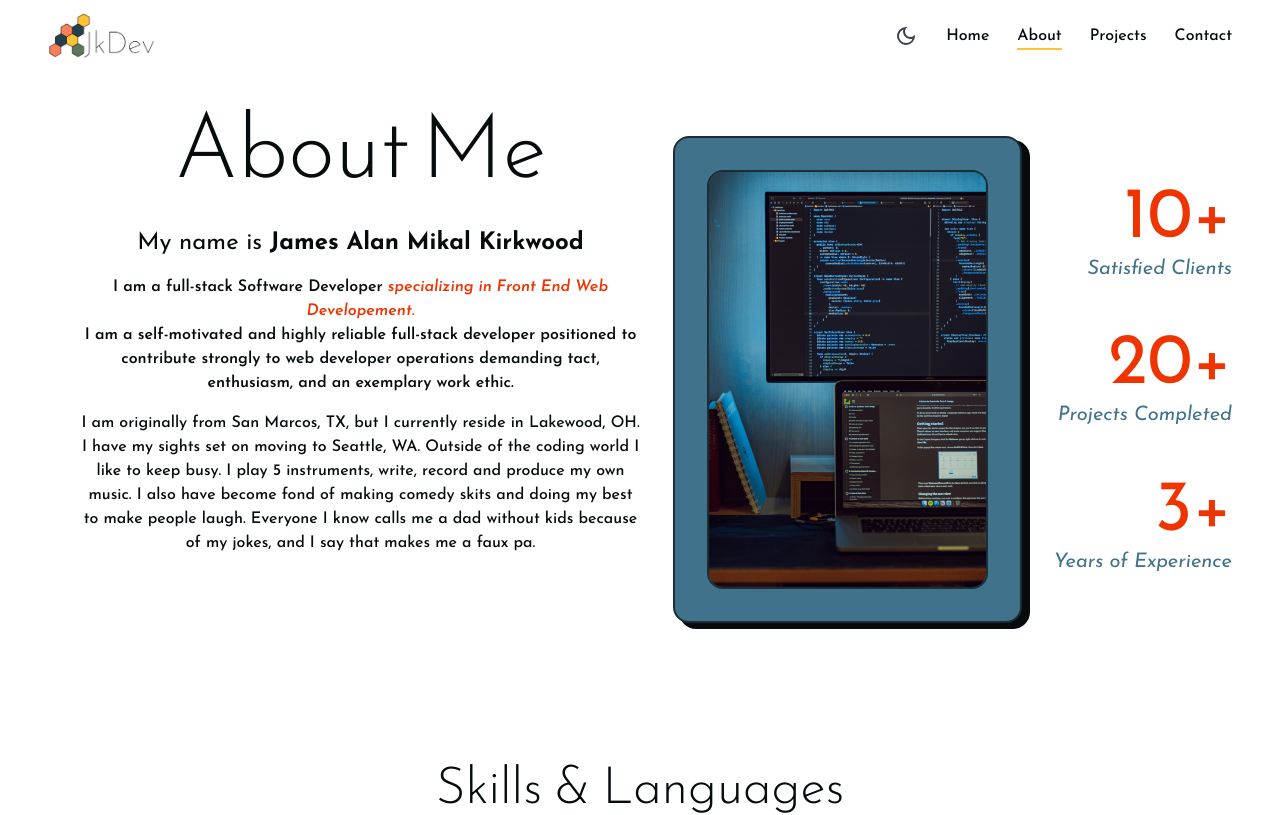
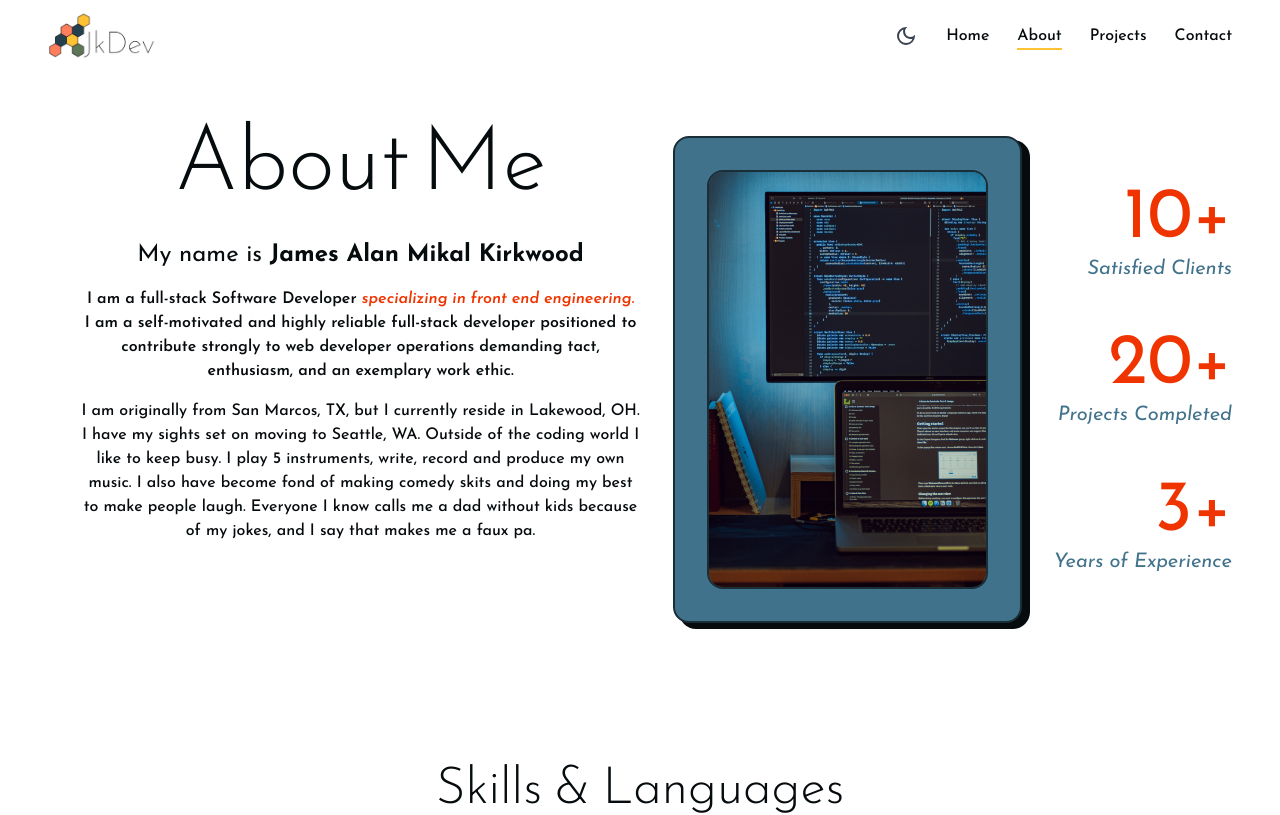
Before and after one commit to jimjamesjimathy/jkDev, a Next.js app: page /about in a window 1280 px wide. Shown: the top 815 px of the page. Built offline with nearby package versions, Linux system fonts and the light colour scheme.

Commit message:
about me correction

```diff
--- a/src/pages/about.jsx
+++ b/src/pages/about.jsx
@@ -56,7 +56,7 @@
               <p className="my-4 font-semibold text-black-200 dark:text-white">
                 I am a full-stack Software Developer{" "}
                 <span className="italic text-fourth dark:text-fifthLight">
-                  specializing in Front End Web Developement.
+                  specializing in front end engineering.
                 </span>{" "}
                 <br />I am a self-motivated and highly reliable full-stack
                 developer positioned to contribute strongly to web developer
```
